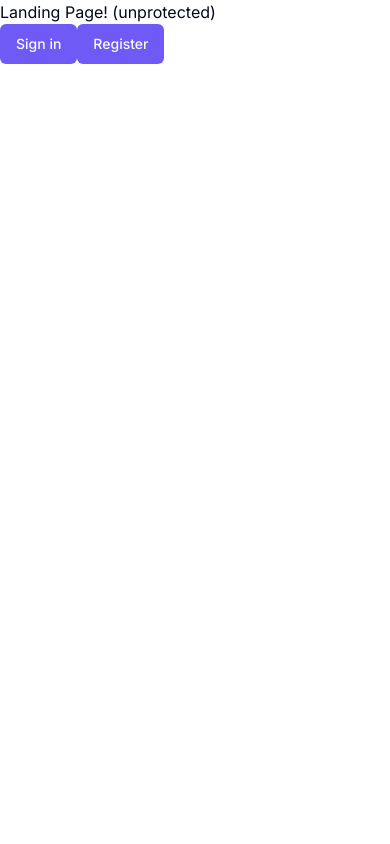
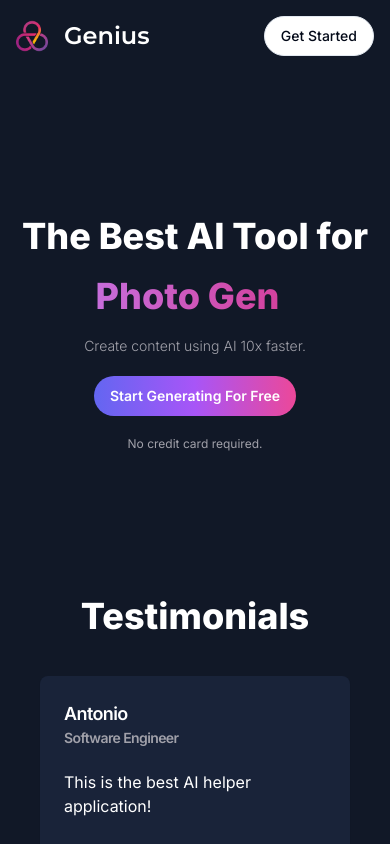
Before and after one commit to McKayMower/genius-ai, a Next.js app: page / in a window 390 px wide. Built offline with nearby package versions, Linux system fonts and the light colour scheme; no server answers.

Commit message:
Landing Page

```diff
--- /dev/null
+++ b/app/(landing)/layout.tsx
@@ -0,0 +1,9 @@
+const LandingLayout = ({ children }: { children: React.ReactNode }) => {
+  return (
+    <main className="h-full bg-[#111827] overflow-auto">
+      <div className="mx-auto max-w-screen-xl h-full w-full">{children}</div>
+    </main>
+  );
+};
+
+export default LandingLayout;
--- a/app/(landing)/page.tsx
+++ b/app/(landing)/page.tsx
@@ -1,19 +1,13 @@
-import { Button } from "@/components/ui/button";
-import { UserButton } from "@clerk/nextjs";
-import Link from "next/link";
+import LandingContent from "@/components/LandingContent";
+import LandingHero from "@/components/LandingHero";
+import LandingNavbar from "@/components/LandingNavbar";
 
 const Landing = () => {
   return (
-    <div>
-      Landing Page! (unprotected)
-      <div>
-        <Link href={"/sign-in"}>
-          <Button>Sign in</Button>
-        </Link>
-        <Link href={"/sign-up"}>
-          <Button>Register</Button>
-        </Link>
-      </div>
+    <div className="h-full">
+      <LandingNavbar />
+      <LandingHero />
+      <LandingContent />
     </div>
   );
 };
--- a/components/CrispChat.tsx
+++ b/components/CrispChat.tsx
@@ -5,7 +5,7 @@ import { Crisp } from "crisp-sdk-web";
 
 const CripsChat = () => {
   useEffect(() => {
-    Crisp.configure("1089af21-e22d-4887-a0cd-e7b6b936d534");
+    Crisp.configure("976a2527-e8db-470a-9882-bc37aba783e6");
   }, []);
 
   return null;
--- /dev/null
+++ b/components/LandingContent.tsx
@@ -0,0 +1,64 @@
+"use client";
+
+import { Card, CardContent, CardHeader, CardTitle } from "@/components/ui/card";
+
+const testimonials = [
+  {
+    name: "Antonio",
+    avatar: "A",
+    title: "Software Engineer",
+    description: "This is the best AI helper application!",
+  },
+  {
+    name: "Sarah",
+    avatar: "S",
+    title: "Product Manager",
+    description:
+      "Genius has helped me generate text for product descriptions countless times!",
+  },
+  {
+    name: "Neil",
+    avatar: "N",
+    title: "VP Sales",
+    description: "Genius is absolutely incredible.",
+  },
+  {
+    name: "Jackie",
+    avatar: "J",
+    title: "SDR",
+    description:
+      "I've shown all my friends about Genius. It is so useful and fun to play with!",
+  },
+];
+
+const LandingContent = () => {
+  return (
+    <div className="px-10 pb-20">
+      <h2 className="text-center text-4xl text-white font-extrabold mb-10">
+        Testimonials
+      </h2>
+      <div className="grid grid-cols-1 sm:grid-cols-2 md:grid-cols-3 lg:grid-cols-4 gap-4">
+        {testimonials.map((testimonial) => (
+          <Card
+            key={testimonial.description}
+            className="bg-[#192339] border-none text-white"
+          >
+            <CardHeader>
+              <CardTitle className="flex items-center gap-x-2">
+                <div>
+                  <p className="text-lg">{testimonial.name}</p>
+                  <p className="text-zinc-400 text-sm">{testimonial.title}</p>
+                </div>
+              </CardTitle>
+              <CardContent className="pt-4 px-0">
+                {testimonial.description}
+              </CardContent>
+            </CardHeader>
+          </Card>
+        ))}
+      </div>
+    </div>
+  );
+};
+
+export default LandingContent;
--- /dev/null
+++ b/components/LandingHero.tsx
@@ -0,0 +1,49 @@
+"use client";
+import { useAuth } from "@clerk/nextjs";
+import Link from "next/link";
+import TypewriterComponent from "typewriter-effect";
+import { Button } from "@/components/ui/button";
+
+const LandingHero = () => {
+  const { isSignedIn } = useAuth();
+  return (
+    <div className="text-white font-bold py-36 text-center space-y-5">
+      <div className="text-4xl sm:text-5xl md:text-6xl lg:text-7xl space-y-5 font-extrabold">
+        <h1>The Best AI Tool for</h1>
+        <div className="text-transparent bg-clip-text bg-gradient-to-r from-purple-400 to-pink-600">
+          <TypewriterComponent
+            options={{
+              strings: [
+                "Chatbot.",
+                "Photo Generation.",
+                "Music Generation.",
+                "Code Generation.",
+                "Video Generation.",
+              ],
+              autoStart: true,
+              loop: true,
+            }}
+          />
+        </div>
+      </div>
+      <div className="text-sm md:text-xl font-light text-zinc-400">
+        Create content using AI 10x faster.
+      </div>
+      <div>
+        <Link href={isSignedIn ? "/dashboard" : "/sign-up"}>
+          <Button
+            variant={"premium"}
+            className="md:text-lg p-4 md:p-6 rounded-full font-semibold"
+          >
+            Start Generating For Free
+          </Button>
+        </Link>
+      </div>
+      <div className="text-zinc-400 text-xs md:text-sm font-normal">
+        No credit card required.
+      </div>
+    </div>
+  );
+};
+
+export default LandingHero;
--- /dev/null
+++ b/components/LandingNavbar.tsx
@@ -0,0 +1,37 @@
+"use client";
+
+import { Montserrat } from "next/font/google";
+import Image from "next/image";
+import Link from "next/link";
+import { useAuth } from "@clerk/nextjs";
+import { cn } from "@/lib/utils";
+
+import { Button } from "@/components/ui/button";
+
+const font = Montserrat({ weight: "600", subsets: ["latin"] });
+
+const LandingNavbar = () => {
+  const { isSignedIn } = useAuth();
+
+  return (
+    <nav className="p-4 bg-transparent flex items-center justify-between">
+      <Link href={"/"} className="flex items-center">
+        <div className="relative h-8 w-8 mr-4">
+          <Image fill alt="logo" src="/logo.png" />
+        </div>
+        <h1 className={cn(`text-2xl font-bold text-white`, font.className)}>
+          Genius
+        </h1>
+      </Link>
+      <div className="flex items-center gap-x-2">
+        <Link href={isSignedIn ? "/dashboard" : "/sign-up"}>
+          <Button variant={"outline"} className="rounded-full">
+            Get Started
+          </Button>
+        </Link>
+      </div>
+    </nav>
+  );
+};
+
+export default LandingNavbar;
--- a/package.json
+++ b/package.json
@@ -42,6 +42,7 @@
     "tailwindcss": "3.3.3",
     "tailwindcss-animate": "^1.0.6",
     "typescript": "5.1.6",
+    "typewriter-effect": "^2.20.1",
     "zod": "^3.21.4",
     "zustand": "^4.4.1"
   },
```
Also changed, not shown: 1 other file (tests, documents, lock files or other folders).
